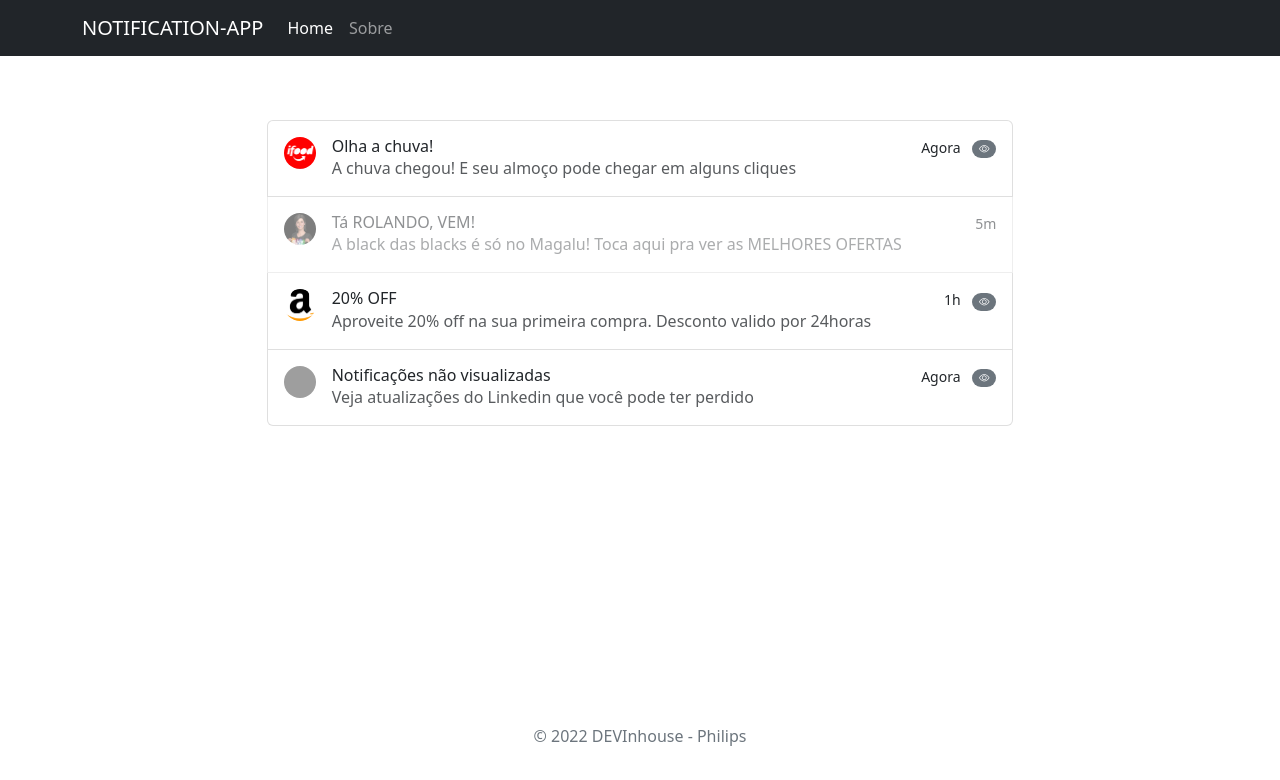
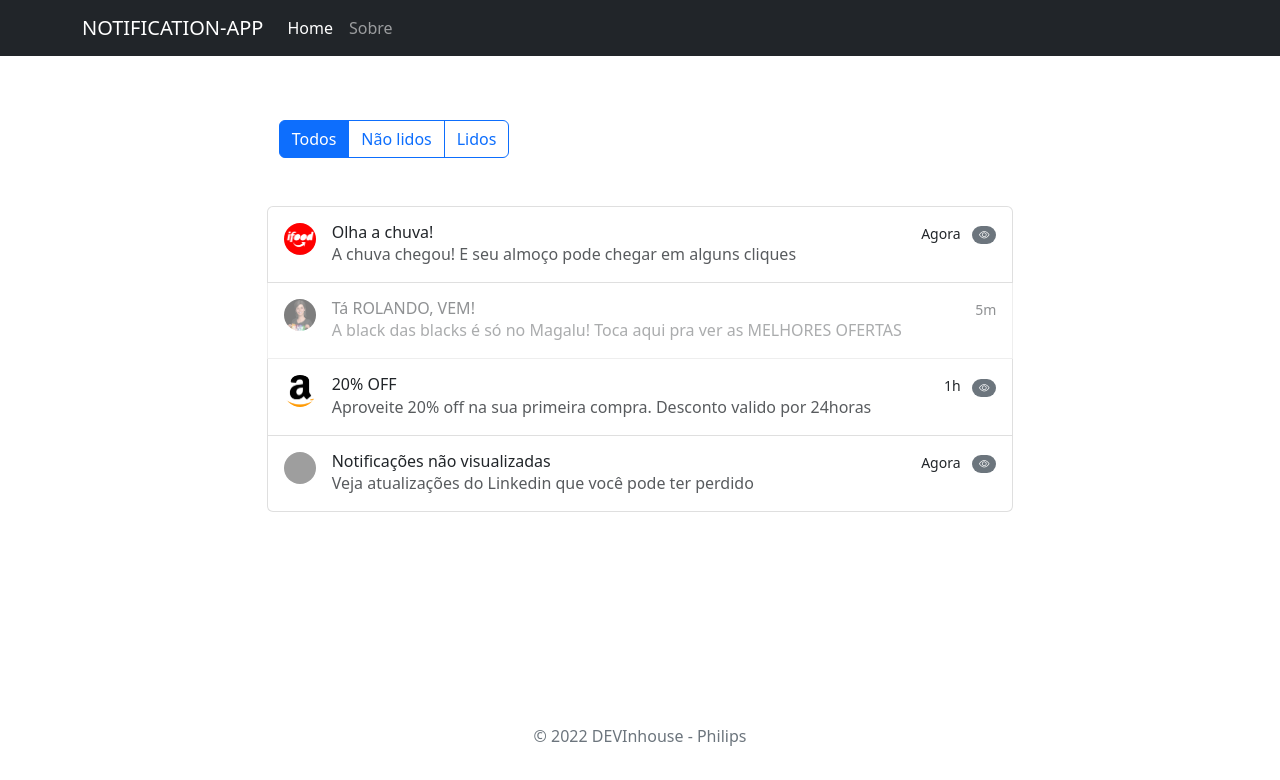
Before and after one commit to paulo-dutra/M1S10, an Angular app: page / in a window 1280 px wide. Shown: the top 780 px of the page. Built offline with nearby package versions, Linux system fonts and the light colour scheme; grey boxes are pictures that could not be loaded.

Commit message:
Exercicio 2

```diff
--- a/angular.json
+++ b/angular.json
@@ -52,9 +52,12 @@
               "src/assets"
             ],
             "styles": [
+              "node_modules/bootstrap/dist/css/bootstrap.css",
               "src/styles.scss"
             ],
-            "scripts": []
+            "scripts": [
+              "node_modules/bootstrap/dist/js/bootstrap.js"
+            ]
           },
           "configurations": {
             "production": {
--- a/package.json
+++ b/package.json
@@ -3,7 +3,7 @@
   "version": "0.0.0",
   "scripts": {
     "ng": "ng",
-    "start": "ng serve --port=3000 --o",
+    "start": "ng serve --o",
     "build": "ng build",
     "watch": "ng build --watch --configuration development",
     "test": "ng test"
@@ -18,6 +18,7 @@
     "@angular/platform-browser": "^15.0.0",
     "@angular/platform-browser-dynamic": "^15.0.0",
     "@angular/router": "^15.0.0",
+    "bootstrap": "^5.2.3",
     "rxjs": "~7.5.0",
     "tslib": "^2.3.0",
     "zone.js": "~0.12.0"
--- a/src/app/app.module.ts
+++ b/src/app/app.module.ts
@@ -5,13 +5,15 @@
 import { ContentComponent } from './components/content/content.component';
 import { FooterComponent } from './components/footer/footer.component';
 import { HeaderComponent } from './components/header/header.component';
+import { BotoesFiltroComponent } from './components/botoes-filtro/botoes-filtro.component';
 
 @NgModule({
   declarations: [
     AppComponent,
     HeaderComponent,
     ContentComponent,
-    FooterComponent
+    FooterComponent,
+    BotoesFiltroComponent
   ],
   imports: [
     BrowserModule,
--- /dev/null
+++ b/src/app/components/botoes-filtro/botoes-filtro.component.html
@@ -0,0 +1,12 @@
+<div class="container">
+    <div class="btn-group" role="group" aria-label="Basic radio toggle button group">
+        <input type="radio" class="btn-check" name="btnradio" id="btnradio1" autocomplete="off" checked>
+        <label class="btn btn-outline-primary" for="btnradio1">Todos</label>
+
+        <input type="radio" class="btn-check" name="btnradio" id="btnradio2" autocomplete="off">
+        <label class="btn btn-outline-primary" for="btnradio2">Não lidos</label>
+
+        <input type="radio" class="btn-check" name="btnradio" id="btnradio3" autocomplete="off">
+        <label class="btn btn-outline-primary" for="btnradio3">Lidos</label>
+    </div>
+</div>
--- a/src/app/components/content/content.component.html
+++ b/src/app/components/content/content.component.html
@@ -1,5 +1,9 @@
 <!-- conteudo notificações -->
 <div class="container-notifications mx-3 mx-md-auto offset-md-2 col-md-7">
+
+  <!-- Botões de filtragem -->
+  <ntap-botoes-filtro></ntap-botoes-filtro>
+
   <div class="list-group d-flex mt-5">
     <a
       *ngFor="let item of listaDeNotificacoes; index as indice"
```
Also changed, not shown: src/app/components/botoes-filtro/botoes-filtro.component.ts (added, +10 -0 lines), src/app/app.component.html (line endings or trailing spaces), src/app/components/botoes-filtro/botoes-filtro.component.scss (added), 1 other file (tests, documents, lock files or other folders).
